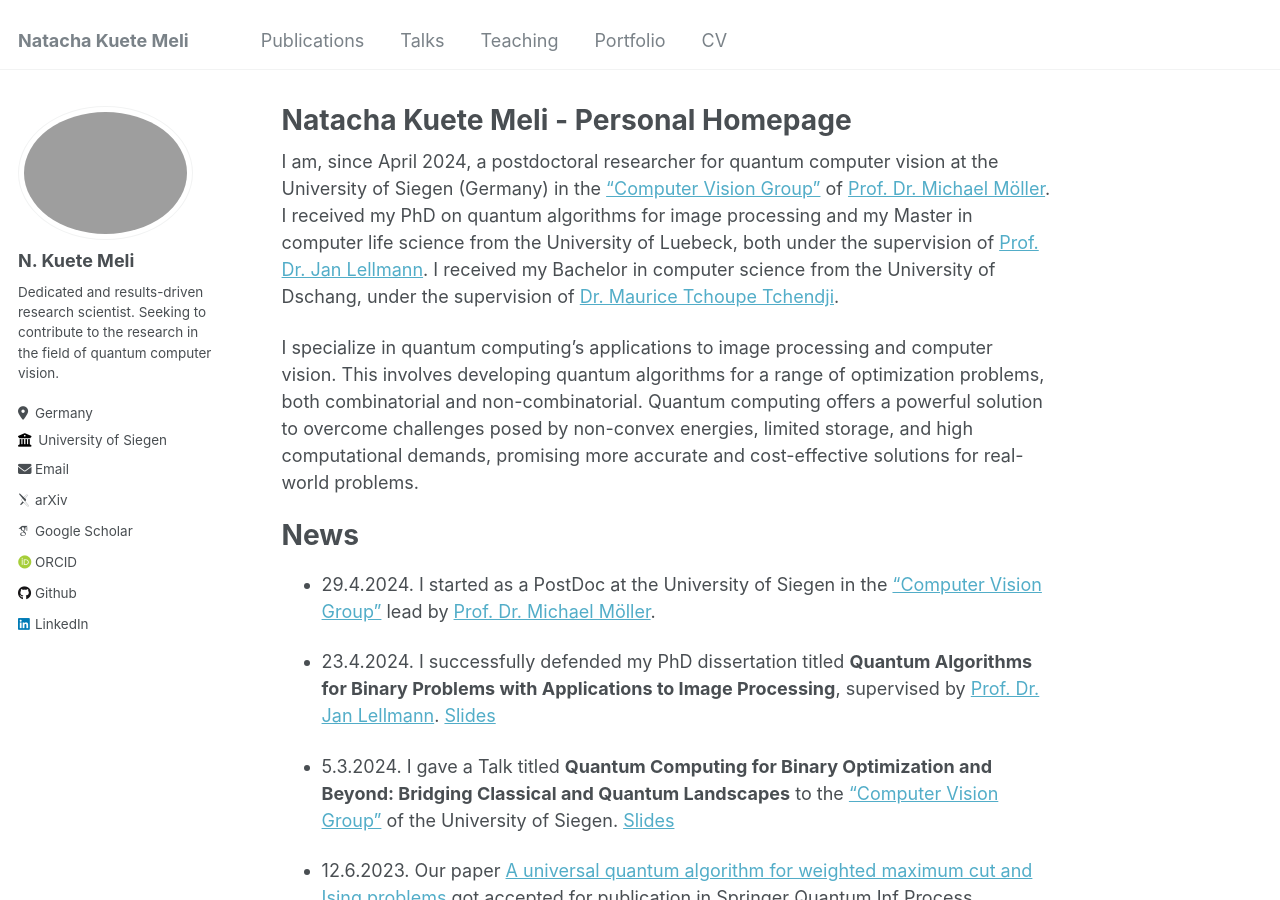
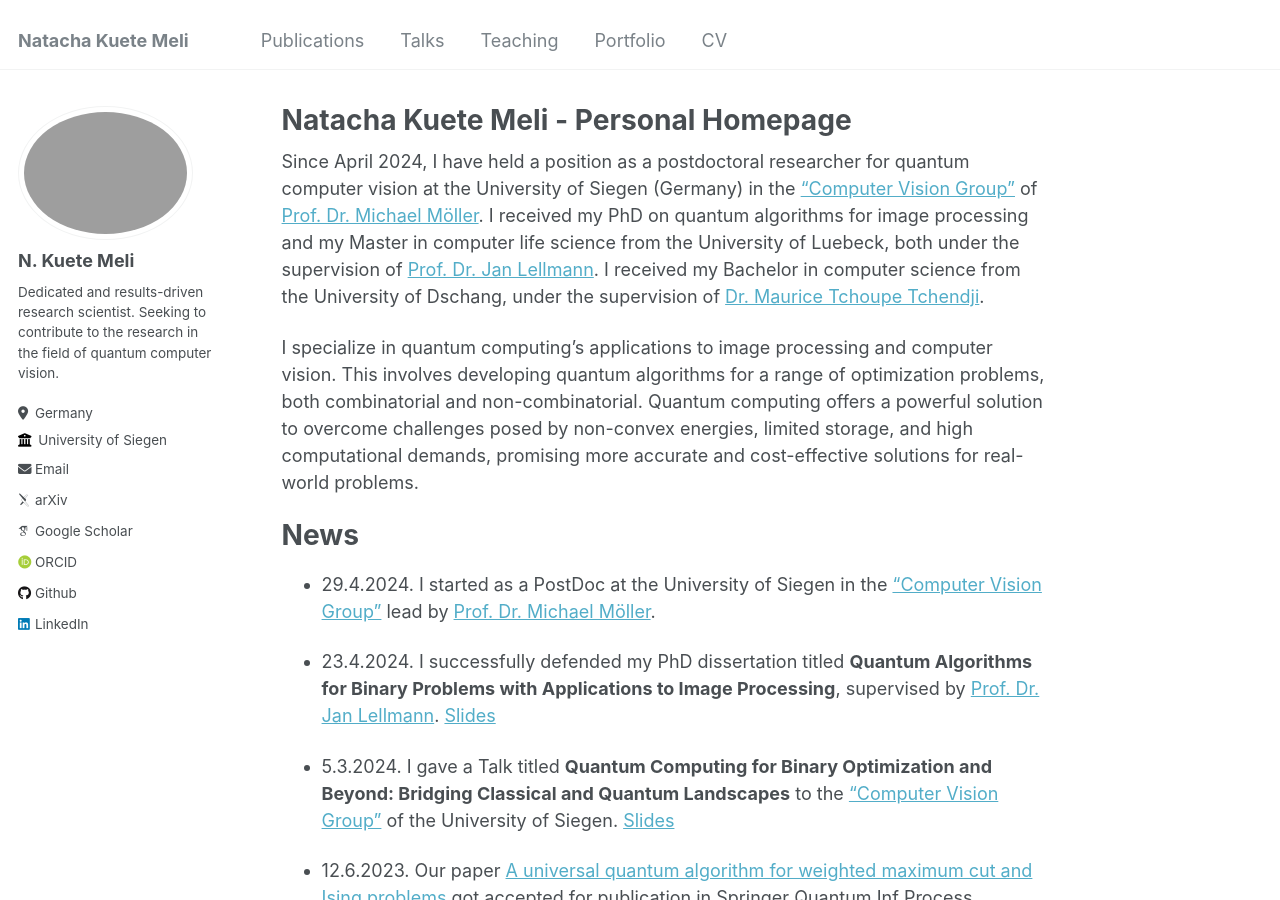
Before and after one commit to nkuetemeli/nkuetemeli.github.io, a Jekyll site: the page built from _pages/about.md, in a window 1280 px wide and 900 px high. Built offline with Jekyll 4.4.1, drawn with Linux system fonts in a browser that asks for light colours; some web fonts are replaced.

Commit message:
MyGit 1. Attempt

```diff
--- a/_pages/about.md
+++ b/_pages/about.md
@@ -7,7 +7,7 @@
   - /about.html
 ---
 
-I am, since April 2024, a postdoctoral researcher for quantum computer vision at the University of Siegen (Germany) in the ["Computer Vision Group"](https://www.vsa.informatik.uni-siegen.de) of  [Prof. Dr. Michael Möller](https://sites.google.com/site/michaelmoellermath/).
+Since April 2024, I have held a position as a postdoctoral researcher for quantum computer vision at the University of Siegen (Germany) in the ["Computer Vision Group"](https://www.vsa.informatik.uni-siegen.de) of  [Prof. Dr. Michael Möller](https://sites.google.com/site/michaelmoellermath/).
 I received my PhD on quantum algorithms for image processing and my Master in computer life science from the University of Luebeck, both under the supervision of [Prof. Dr. Jan Lellmann](https://www.lellmann.net/work/).
 I received my Bachelor in computer science from the University of Dschang, under the supervision of [Dr. Maurice Tchoupe Tchendji](https://www.researchgate.net/profile/Maurice-Tchoupe-Tchendji).
 
```
